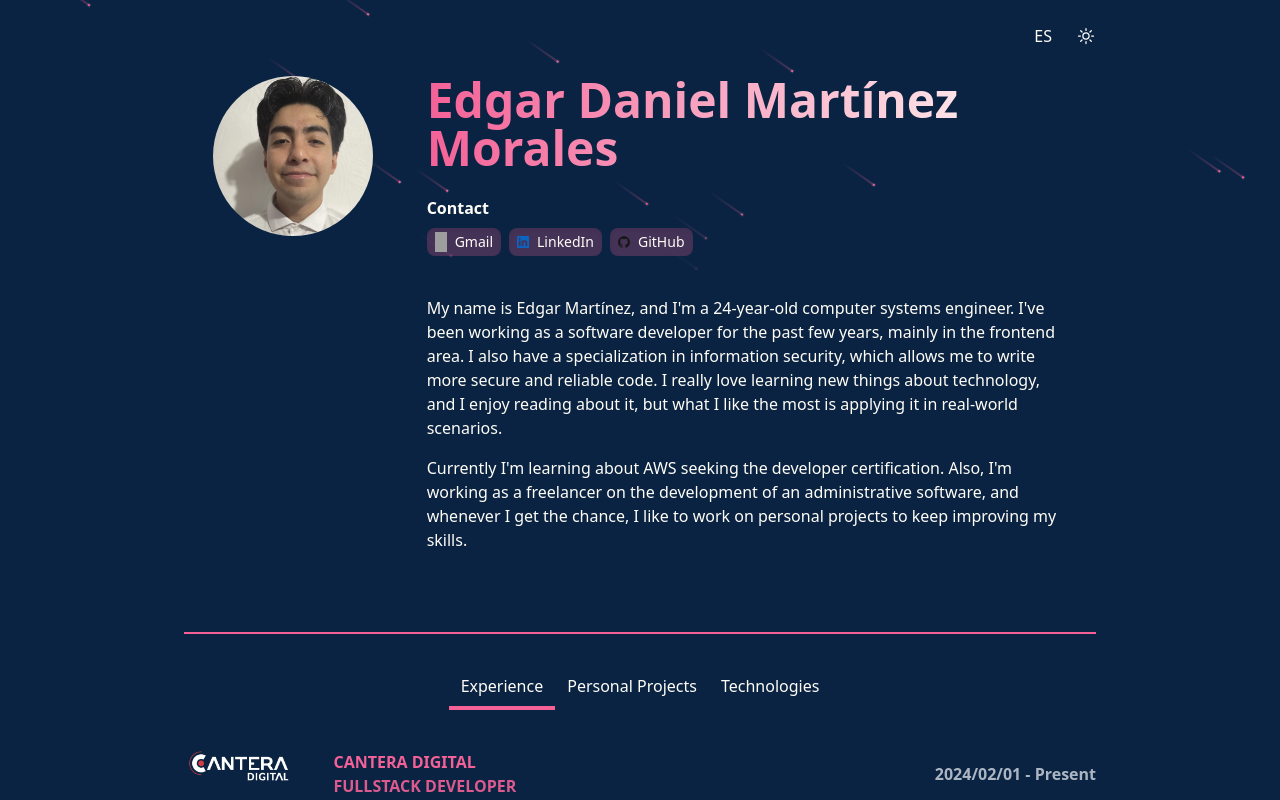
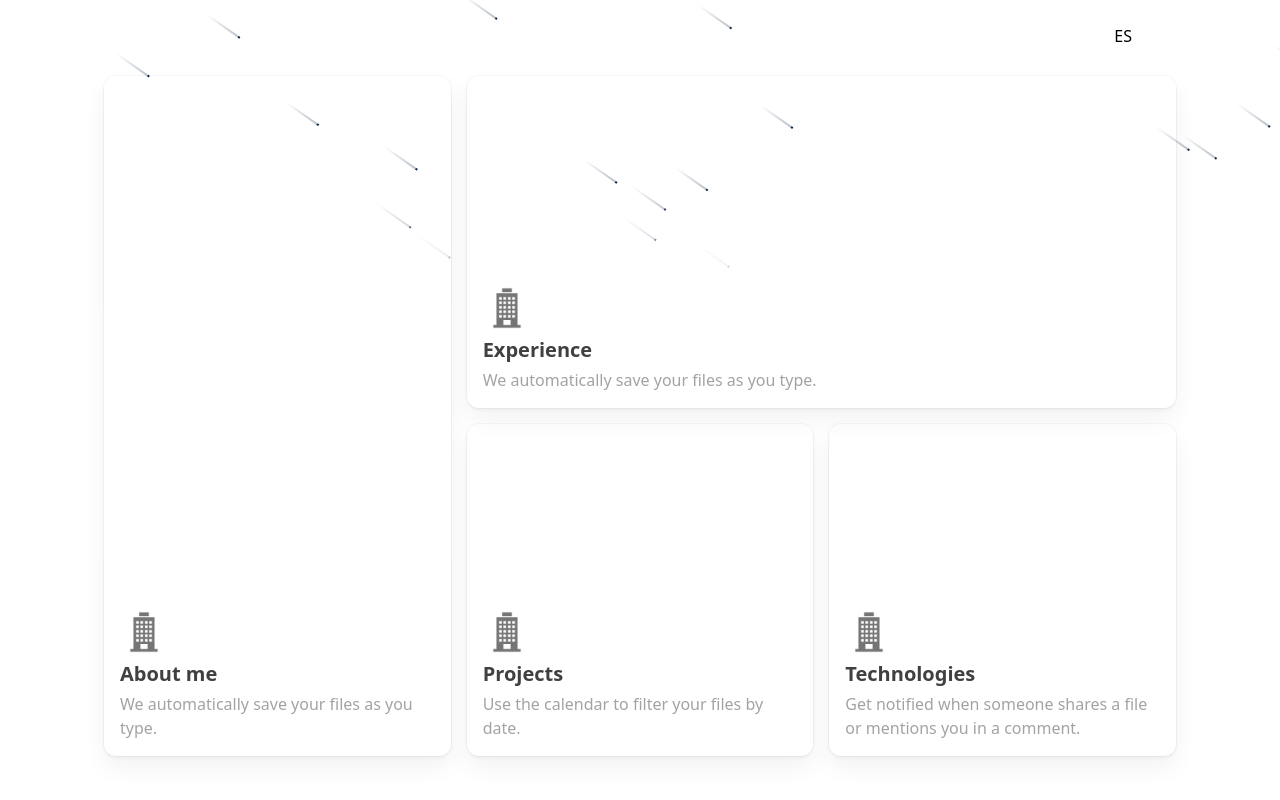
Before and after one commit to DanielMMITM/portfolio, a React (Vite) app: page / in a window 1280 px wide. Shown: the top 800 px of the page. Built offline with nearby package versions, Linux system fonts and the light colour scheme; grey boxes are pictures that could not be loaded; the HTML template or start-up script is replaced by a standard one.

Commit message:
Update(layout): update initial structure for the new layout

```diff
--- a/src/App.tsx
+++ b/src/App.tsx
@@ -1,20 +1,63 @@
-import { Description } from '@/components/Description';
 import { Header } from '@/components/Header';
 import { AppContextProvider } from '@/context/AppContext';
 import Meteors from '@/components/Meteors';
-import { Tabs } from '@/components/Tabs/Tabs';
+import companyDefaultLogo from '@/assets/images/defaultLogo.webp';
+import BentoGrid from './components/Bento/BentoGrid';
+import BentoCard from './components/Bento/BentoCard';
 
-document.documentElement.classList.toggle('dark');
+// document.documentElement.classList.toggle('dark');
+const features = [
+  {
+    icon: companyDefaultLogo,
+    name: 'About me',
+    description: 'We automatically save your files as you type.',
+    href: '/',
+    cta: 'Learn more',
+    background: <img className="absolute -top-20 -right-20 opacity-60" />,
+    className: 'lg:row-start-1 lg:row-end-5 lg:col-start-1 lg:col-end-2',
+  },
+  {
+    icon: companyDefaultLogo,
+    name: 'Experience',
+    description: 'We automatically save your files as you type.',
+    href: '/',
+    cta: 'Learn more',
+    background: <img className="absolute -top-20 -right-20 opacity-60" />,
+    className: 'lg:row-start-1 lg:row-end-3 lg:col-start-2 lg:col-end-4',
+  },
+  {
+    icon: companyDefaultLogo,
+    name: 'Technologies',
+    description:
+      'Get notified when someone shares a file or mentions you in a comment.',
+    href: '/',
+    cta: 'Learn more',
+    background: <img className="absolute -top-20 -right-20 opacity-60" />,
+    className: 'lg:col-start-3 lg:col-end-4 lg:row-start-3 lg:row-end-5',
+  },
+  {
+    icon: companyDefaultLogo,
+    name: 'Projects',
+    description: 'Use the calendar to filter your files by date.',
+    href: '/',
+    cta: 'Learn more',
+    background: <img className="absolute -top-20 -right-20 opacity-60" />,
+    className: 'lg:col-start-2 lg:col-end-3 lg:row-start-3 lg:row-end-5',
+  },
+];
 
 export const App = () => {
   return (
     <AppContextProvider>
       <div className="relative flex w-full flex-col overflow-hidden text-tertiaryLight dark:bg-primary dark:text-tertiary border-3 min-h-[100dvh]">
-        <div className="flex flex-col p-6 mx-8 md:mx-40 gap-y-7">
+        <div className="flex flex-col p-6 mx-8 md:mx-20 gap-y-7">
           <Meteors number={20} />
           <Header />
-          <Description />
-          <Tabs />
+          <BentoGrid className="lg:grid-rows-4 !min-h-[85dvh]">
+            {features.map((feature) => (
+              <BentoCard key={feature.name} {...feature} />
+            ))}
+          </BentoGrid>
         </div>
       </div>
     </AppContextProvider>
```
